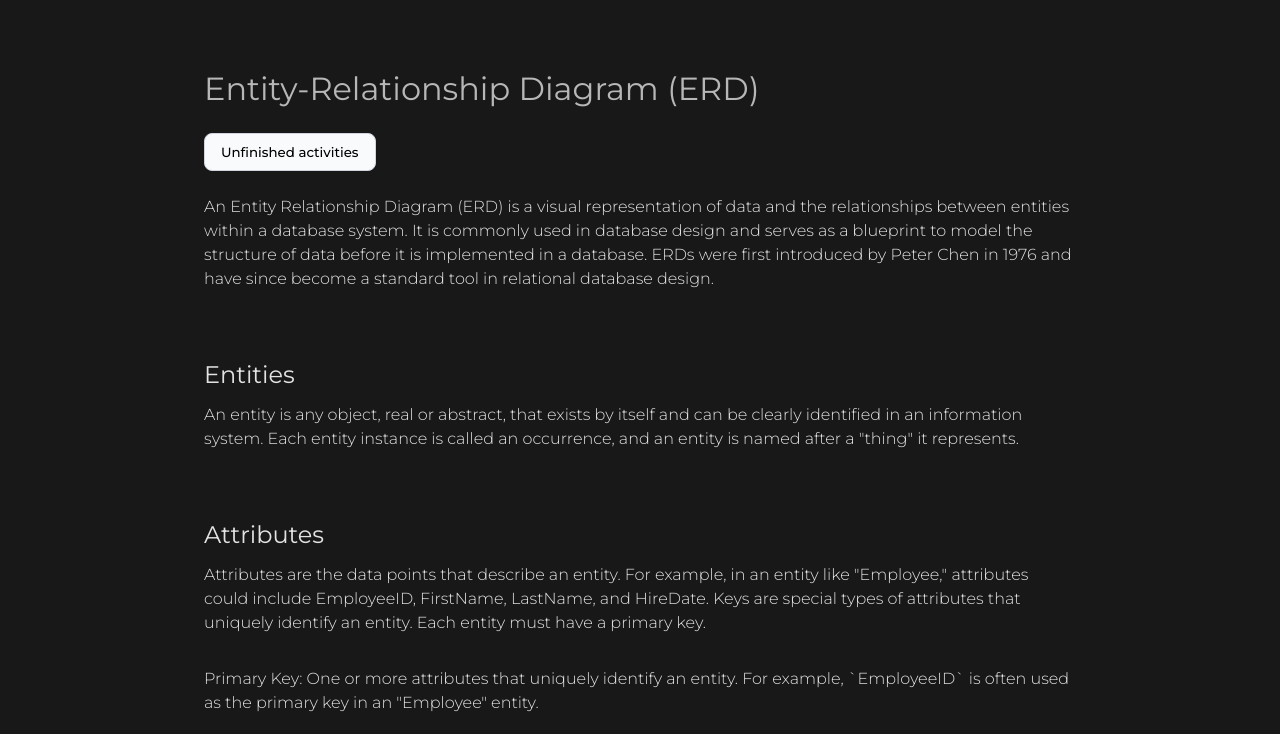
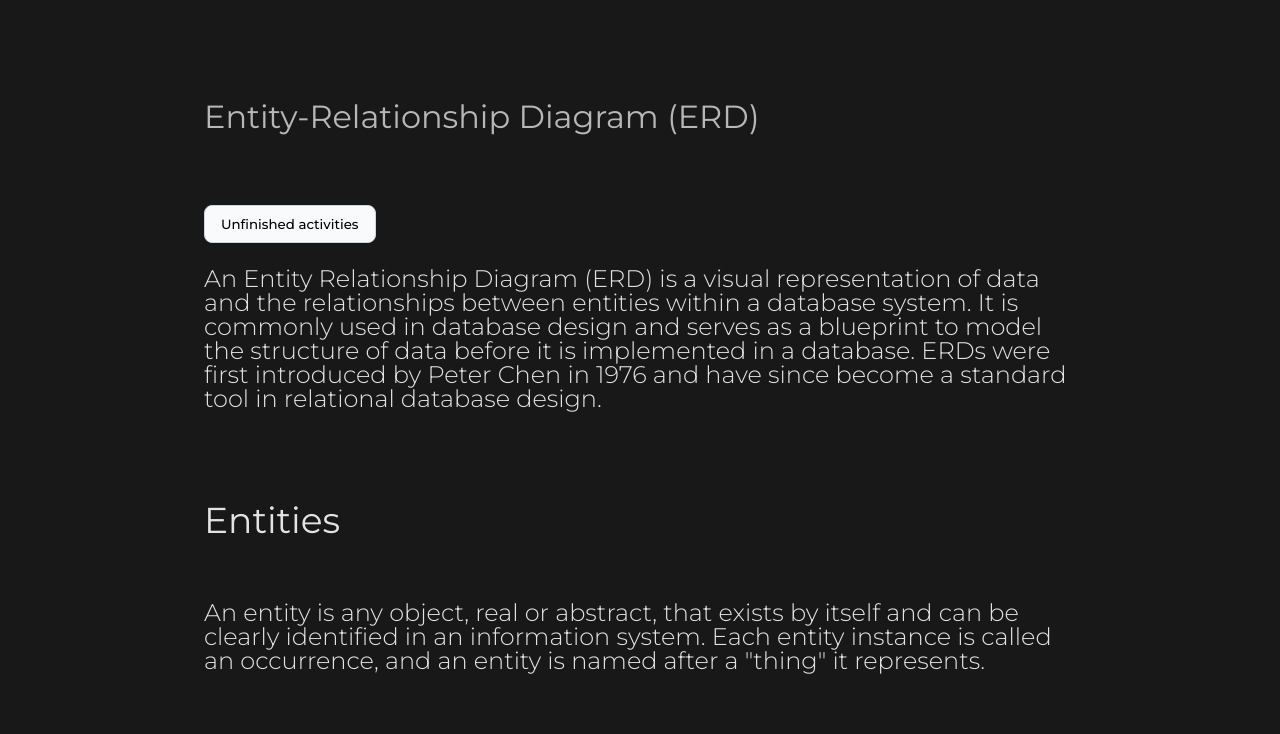
Before and after one commit to Roman-Octavian/sys-dev-nosql-dbs, a website: page client/pages/er-diagrams/index.html in a window 1280 px wide. Shown: the part 51-785 px from the top of the page. Drawn offline with Linux system fonts and the light colour scheme; no server answers.

Commit message:
resolved issues

```diff
--- a/client/pages/normalization/styles.css
+++ b/client/pages/normalization/styles.css
@@ -1,27 +1,7 @@
 #page-cont-norm {
-  color: #cdcdcd;
   text-align: justify;
   max-width: 50vw;
   margin-bottom: 3em;
-  font-size: x-large;
-}
-
-#page-cont-norm h1,
-h2,
-h3 {
-  margin-bottom: 1em;
-}
-
-#page-cont-norm h1 {
-  line-height: 3.5em;
-}
-
-#page-cont-norm h2 {
-  line-height: 2.5em;
-}
-
-#page-cont-norm h3 {
-  line-height: 1.5em;
 }
 
 #page-cont-norm img {
--- a/client/styles.css
+++ b/client/styles.css
@@ -172,6 +172,8 @@ main {
   margin-top: 2rem;
   width: 100%;
   justify-content: center;
+  color: #cdcdcd;
+  font-size: x-large;
 }
 
 #main-content {
@@ -201,6 +203,24 @@ h3 {
   margin-bottom: 0.2rem;
   line-height: 1.5rem;
   font-weight: 400;
+}
+
+h1,
+h2,
+h3 {
+  margin-bottom: 1em;
+}
+
+h1 {
+  line-height: 3.5em;
+}
+
+h2 {
+  line-height: 2.5em;
+}
+
+h3 {
+  line-height: 1.5em;
 }
 
 @media only screen and (min-width: 1px) and (max-width: 600px) {
```
Also changed, not shown: client/pages/normalization/index.html (+0 -1 lines).
